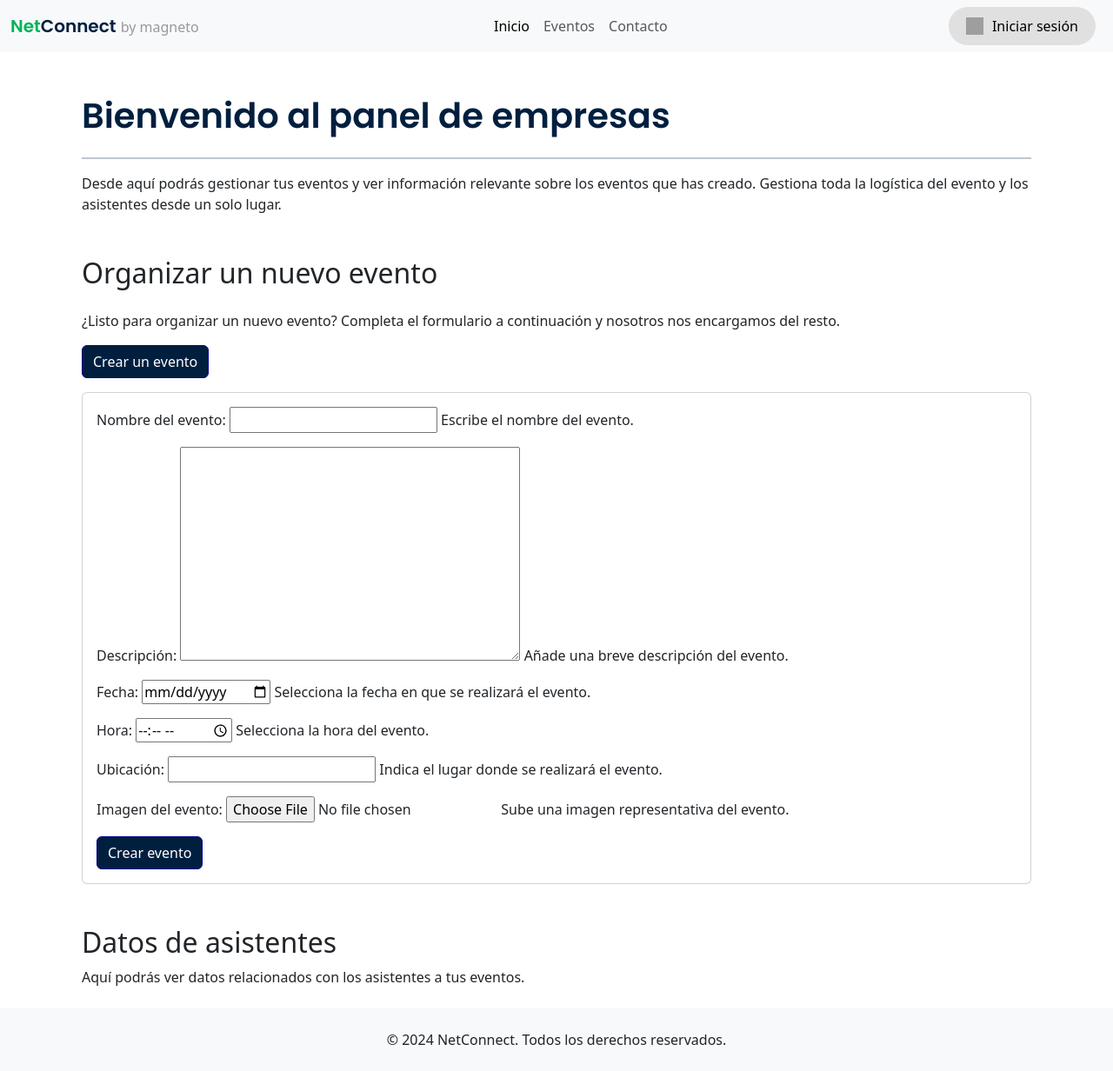
After one commit to ACarmona4/netconnectproject, a Django app: template event/templates/companies.html in a window 1280 px wide, after a click on "Crear un evento". The commit adds this page. Shown: the whole page at 87% size. Run offline with Django 5.2, Linux system fonts and the light colour scheme; the template is opened without the code that fills it: values that come from a table or form of the project are taken from there, others are empty; grey boxes are pictures that could not be loaded.

Commit message:
Creacion de eventos por parte de las empresas

```diff
--- /dev/null
+++ b/event/forms.py
@@ -0,0 +1,30 @@
+from django import forms
+from .models import Event
+
+class EventForm(forms.ModelForm):
+    class Meta:
+        model = Event
+        fields = ['name', 'description', 'date', 'time', 'location', 'picture']
+
+        labels = {
+            'name': 'Nombre del evento',
+            'description': 'Descripción',
+            'date': 'Fecha',
+            'time': 'Hora',
+            'location': 'Ubicación',
+            'picture': 'Imagen del evento',
+        }
+
+        help_texts = {
+            'name': 'Escribe el nombre del evento.',
+            'description': 'Añade una breve descripción del evento.',
+            'date': 'Selecciona la fecha en que se realizará el evento.',
+            'time': 'Selecciona la hora del evento.',
+            'location': 'Indica el lugar donde se realizará el evento.',
+            'picture': 'Sube una imagen representativa del evento.',
+        }
+
+        widgets = {
+            'date': forms.DateInput(attrs={'type': 'date'}),
+            'time': forms.TimeInput(attrs={'type': 'time'}),
+        }
--- /dev/null
+++ b/event/templates/companies.html
@@ -0,0 +1,53 @@
+{% extends 'base.html' %}
+{% load static %}
+
+{% block title %}Panel de Empresa - NetConnect{% endblock %}
+
+{% block content %}
+<div class="container mt-5">
+    <h1 class="mb-4"><span style="color: #001f3f; font-family: 'Poppins', sans-serif; font-weight: 600;">Bienvenido al panel de empresas</span></h1>
+    <hr style="border: 1px solid #001f3f;">
+    <p>Desde aquí podrás gestionar tus eventos y ver información relevante sobre los eventos que has creado. Gestiona toda la logística del evento y los asistentes desde un solo lugar.</p>
+
+    {% if messages %}
+        <div class="alert alert-success" role="alert">
+            {% for message in messages %}
+                {{ message }}
+            {% endfor %}
+        </div>
+    {% endif %}
+
+    {% if user.is_company %}
+    <div class="row align-items-center mt-2 mb-3">
+        <div class="col-md-6 text-start">
+            <h2>{{ user.company.name }}</h2>
+        </div>
+        <div class="col-md-6 text-end">
+            <img src="{{ user.company.logo.url }}" alt="Logo de {{ user.company.name }}" class="img-fluid" style="width: 120px; height: 120px; object-fit: contain; border-radius: 10px; margin-bottom: 10px;">
+        </div>
+    </div>
+    {% endif %}
+
+    <h2 class="mb-4 mt-5">Organizar un nuevo evento</h2>
+    <p>¿Listo para organizar un nuevo evento? Completa el formulario a continuación y nosotros nos encargamos del resto.</p>
+
+
+    <button class="btn btn-primary mb-3" type="button" data-bs-toggle="collapse" data-bs-target="#eventForm" aria-expanded="false" aria-controls="eventForm" style="background-color: #001f3f; border-color: #00008b;">
+        Crear un evento
+    </button>
+
+    <div class="collapse" id="eventForm">
+        <div class="card card-body">
+            <form method="POST" enctype="multipart/form-data">
+                {% csrf_token %}
+                {{ form.as_p }}
+
+                <button type="submit" class="btn btn-primary" style="background-color: #001f3f; border-color: #00008b;">Crear evento</button>
+            </form>
+        </div>
+    </div>
+
+    <h2 class="mt-5">Datos de asistentes</h2>
+    <p>Aquí podrás ver datos relacionados con los asistentes a tus eventos.</p>
+</div>
+{% endblock %}
--- a/netconnect/templates/base.html
+++ b/netconnect/templates/base.html
@@ -36,15 +36,16 @@
                     <li class="nav-item">
                         <a class="nav-link" href="{% url 'events' %}">Eventos</a>
                     </li>
+                    {% if user.is_authenticated and user.is_company %}
                     <li class="nav-item">
-                        <a class="nav-link" href="#">Empresas</a>
+                        <a class="nav-link" href="{% url 'companies' %}">Portal empresas</a>
                     </li>
+                {% endif %}
                     <li class="nav-item">
                         <a class="nav-link" href="#">Contacto</a>
                     </li>
                 </ul>
 
-                <!-- Mostrar solo si el usuario no está autenticado -->
                 {% if not user.is_authenticated %}
                 <ul class="navbar-nav ms-auto">
                     <li class="nav-item me-2">
@@ -55,7 +56,6 @@
                     </li>
                 </ul>
                 {% else %}
-                <!-- Mostrar si el usuario está autenticado -->
                 <ul class="navbar-nav ms-auto align-items-center">
                     <li class="nav-item me-3">
                         {% if user.is_company %}
@@ -75,13 +75,11 @@
         </div>
     </nav>
 
-    <!-- Contenido principal -->
     <div class="container mt-2">
         {% block content %}
         {% endblock content %}
     </div>
 
-    <!-- Footer -->
     <footer class="bg-light text-center text-lg-start mt-4">
         <div class="container p-2">
         <div class="text-center p-3">
@@ -89,7 +87,6 @@
         </div>
     </footer>
 
-    <!-- Bootstrap 5.3.3 JS, Popper.js -->
     <script src="https://cdn.jsdelivr.net/npm/bootstrap@5.3.3/dist/js/bootstrap.bundle.min.js"></script>
 </body>
 </html>
--- a/netconnect/urls.py
+++ b/netconnect/urls.py
@@ -26,6 +26,7 @@ urlpatterns = [
     path('', eventViews.home, name='home'),
     path('events/', eventViews.displayEvents, name='events'),
     path('accounts/', include('accounts.urls')),
+    path('companies/', eventViews.companyDashboard, name='companies'),
 ]
 
 urlpatterns += static(settings.MEDIA_URL, document_root=settings.MEDIA_ROOT)
```
Also changed, not shown: event/views.py (+24 -1 lines), db.sqlite3, 1 other file.
